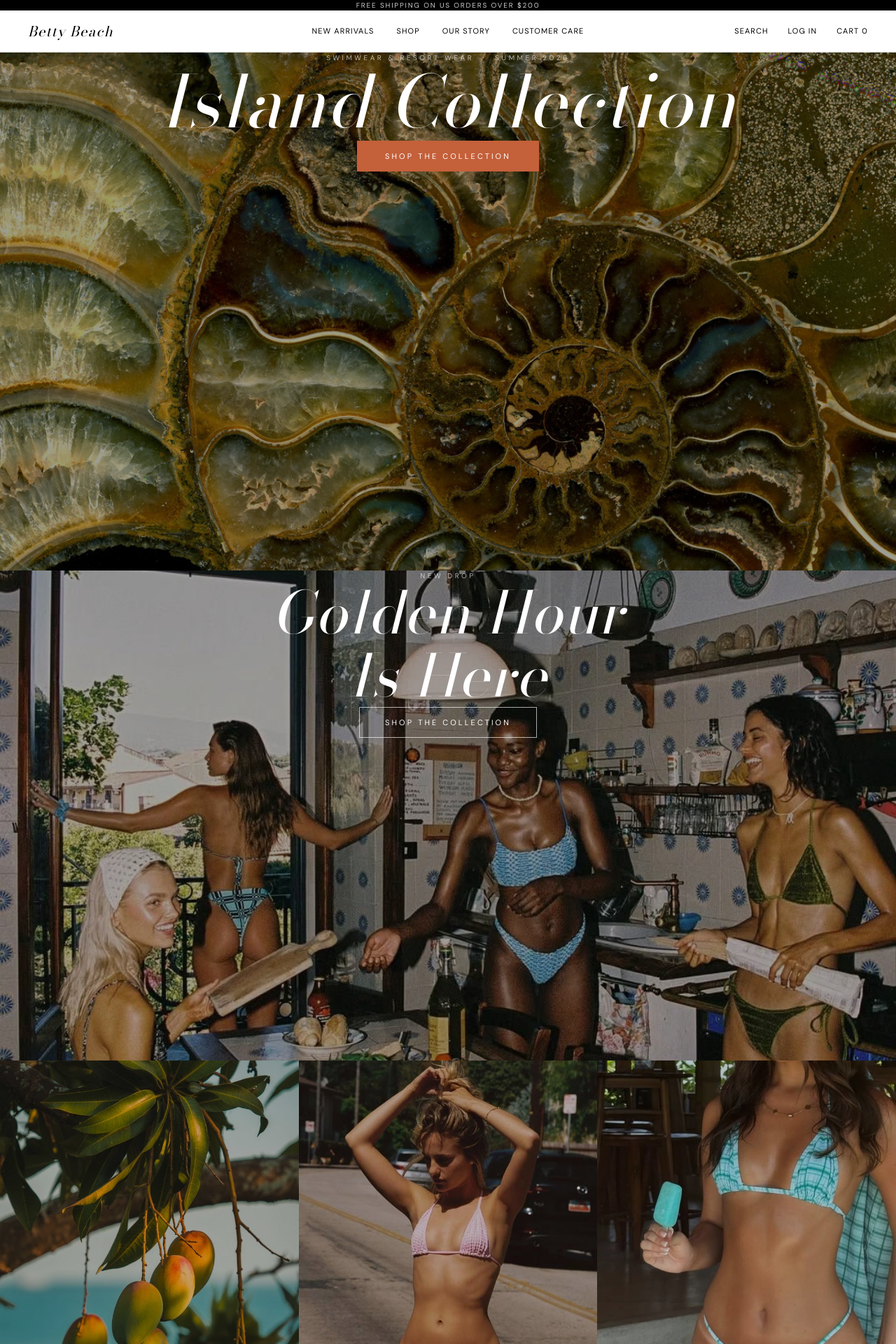
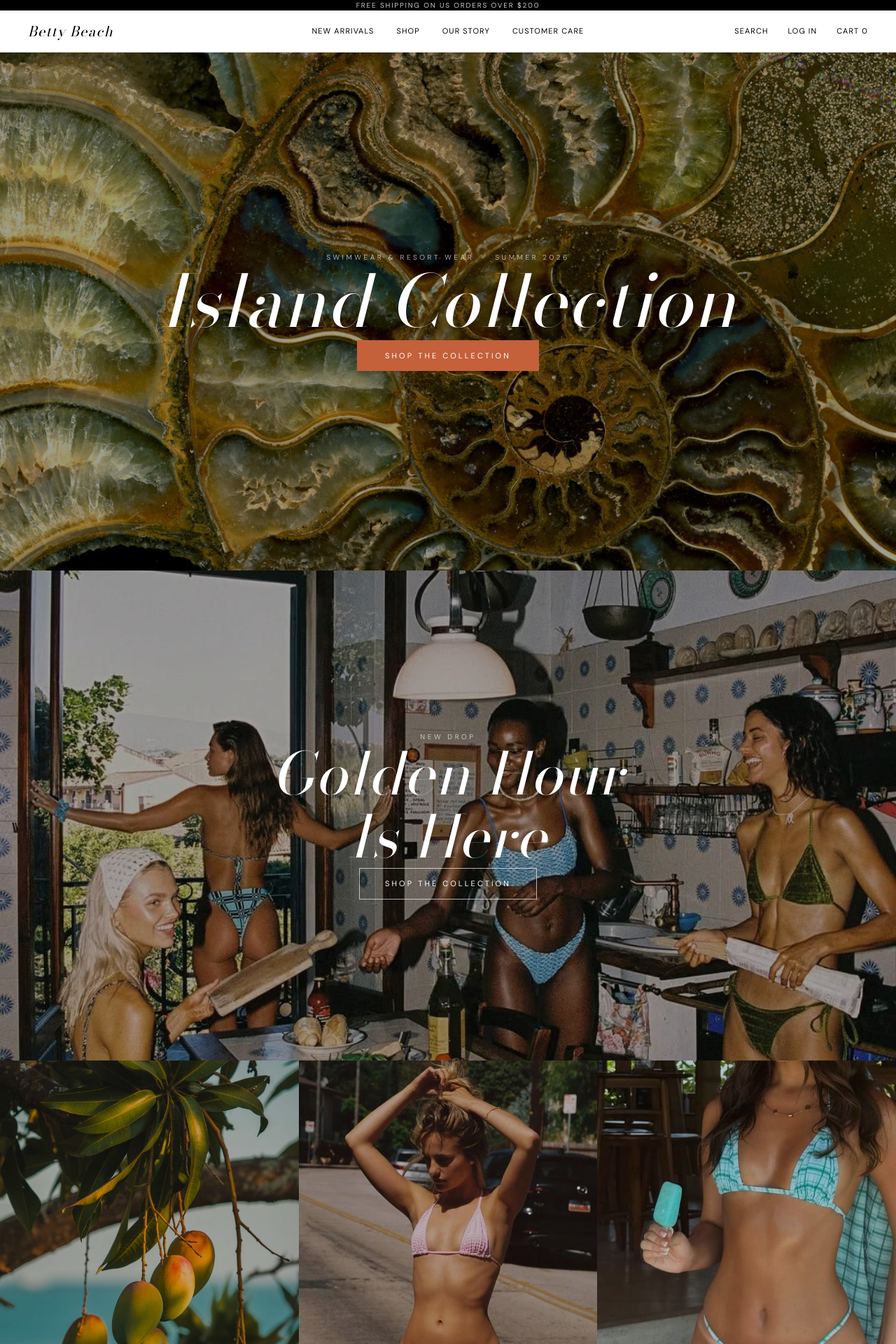
Before and after one commit to Mia1652001/Betty-beach, a Next.js app: page / in a window 1280 px wide. Shown: the top 1920 px of the page at 70% size. Built offline with nearby package versions, Linux system fonts and the light colour scheme.

Commit message:
center text and remove subtitle

```diff
--- a/app/components/EditorialBanner.tsx
+++ b/app/components/EditorialBanner.tsx
@@ -19,7 +19,7 @@ export default function EditorialBanner() {
       <div className="absolute inset-0" style={{ background: "rgba(0,0,0,0.35)" }} />
 
       {/* Content — top-aligned, pushed down from top edge */}
-      <div className="absolute inset-0 flex flex-col items-center justify-start text-center px-8 pt-[160px] pb-24">
+      <div className="absolute inset-0 flex flex-col items-center justify-center text-center px-8">
         <p
           className="text-[10px] tracking-[0.35em] uppercase mb-10"
           style={{
--- a/app/components/Hero.tsx
+++ b/app/components/Hero.tsx
@@ -20,7 +20,7 @@ export default function Hero() {
       <div className="absolute inset-0" style={{ background: "rgba(0,0,0,0.38)" }} />
 
       {/* Content — top-aligned with generous top padding */}
-      <div className="absolute inset-0 flex flex-col items-center justify-start text-center px-8 pt-[110px] pb-24">
+      <div className="absolute inset-0 flex flex-col items-center justify-center text-center px-8">
         <p
           className="text-[10px] tracking-[0.35em] uppercase mb-10"
           style={{
```
